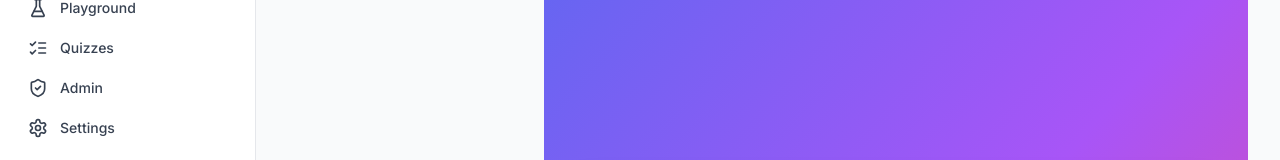
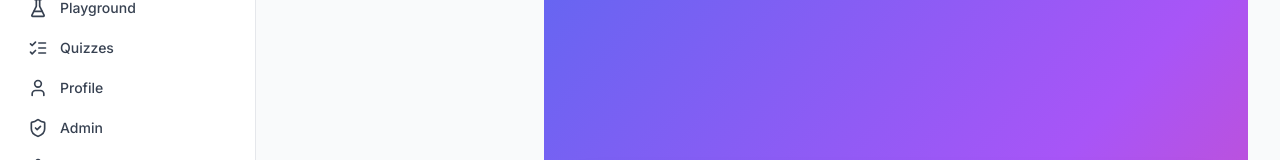
Before and after one commit to vru6650/ScientistShield0.6, a React (Vite) app in the folder client/: page /sign-in in a window 1280 px wide. Shown: the part 211-371 px from the top of the page. Built offline with nearby package versions, Linux system fonts and the light colour scheme.

Commit message:
Add profile page and route

```diff
--- a/client/src/App.jsx
+++ b/client/src/App.jsx
@@ -24,6 +24,7 @@ const PostListPage = lazy(() => import('./pages/PostListPage.jsx'));
 const Search = lazy(() => import('./pages/Search.jsx'));
 const SignIn = lazy(() => import('./pages/SignIn.jsx'));
 const SignUp = lazy(() => import('./pages/SignUp.jsx'));
+const Profile = lazy(() => import('./pages/Profile.jsx'));
 const TryItPage = lazy(() => import('./pages/TryItPage.jsx'));
 const CodeVisualizer = lazy(() => import('./pages/CodeVisualizer.jsx'));
 const Cms = lazy(() => import('./pages/Cms.jsx'));
@@ -53,6 +54,7 @@ export default function App() {
                     <Route path="/access-denied" element={<AccessDenied />} />
 
                     <Route element={<PrivateRoute />}>
+                        <Route path="/profile" element={<Profile />} />
                         <Route element={<OnlyAdminPrivateRoute />}>
                             <Route path="/admin" element={<AdminDashboard />} />
                             <Route path="/create-post" element={<CreatePost />} />
--- a/client/src/components/layout/Sidebar.jsx
+++ b/client/src/components/layout/Sidebar.jsx
@@ -1,4 +1,4 @@
-import { LayoutDashboard, FileText, FlaskConical, ListChecks, Settings, ShieldCheck, BookOpenText } from 'lucide-react';
+import { LayoutDashboard, FileText, FlaskConical, ListChecks, Settings, ShieldCheck, BookOpenText, User } from 'lucide-react';
 import { AnimatePresence, motion } from 'framer-motion';
 import { Link } from 'react-router-dom';
 
@@ -8,6 +8,7 @@ const items = [
   { icon: BookOpenText, label: 'CMS', href: '/cms' },
   { icon: FlaskConical, label: 'Playground', href: '/tryit' },
   { icon: ListChecks, label: 'Quizzes', href: '/quizzes' },
+  { icon: User, label: 'Profile', href: '/profile' },
   { icon: ShieldCheck, label: 'Admin', href: '/admin' },
   { icon: Settings, label: 'Settings', href: '/settings' },
 ];
--- /dev/null
+++ b/client/src/pages/Profile.jsx
@@ -0,0 +1,4 @@
+import DashProfile from '../components/DashProfile.jsx';
+export default function Profile() {
+  return <DashProfile />;
+}
```
